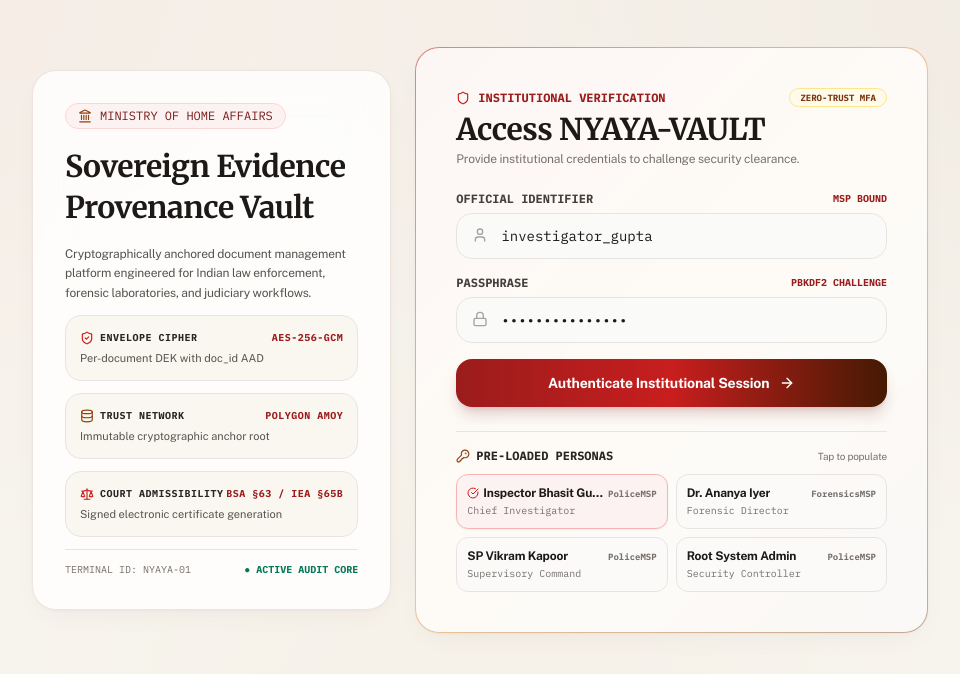
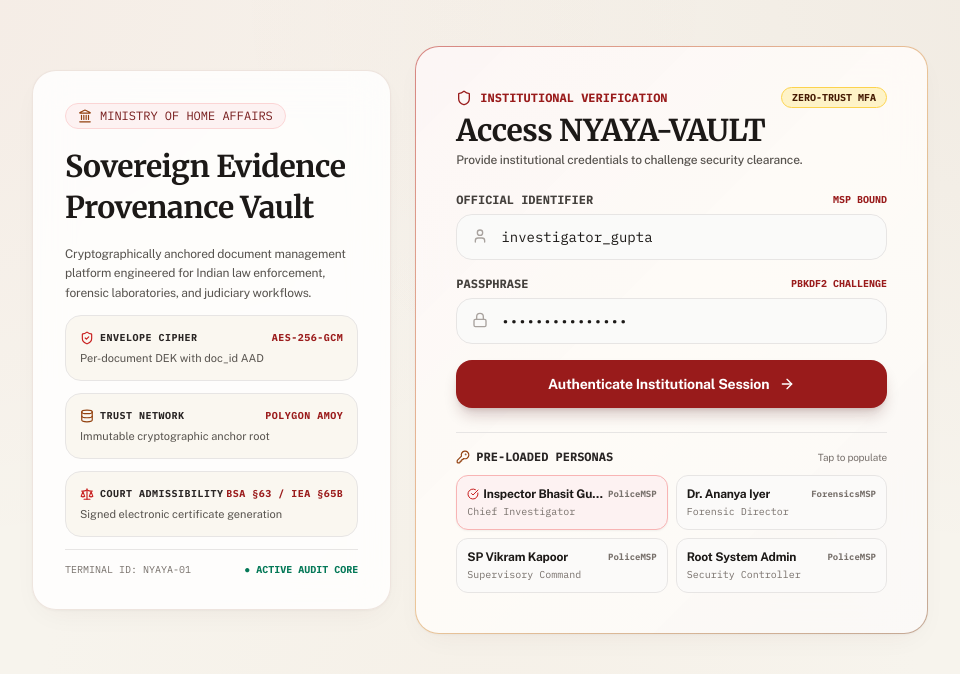
Before and after one commit to bhasitgupta/ProofVault, a React (Vite) app in the folder frontend/: page /login in a window 1280 px wide. Shown: the top 674 px of the page, without its empty margins (160-1120 px from the left). Built offline with nearby package versions, Linux system fonts and the light colour scheme.

Commit message:
style(login): reinforce institutional button contrast and verification headers

```diff
--- a/frontend/src/pages/Login.tsx
+++ b/frontend/src/pages/Login.tsx
@@ -103,17 +103,17 @@
 
           <div className="space-y-1">
             <div className="flex items-center justify-between">
-              <div className="inline-flex items-center gap-2 text-xs font-mono text-crimson-800 font-bold uppercase tracking-wider">
-                <Shield className="w-3.5 h-3.5 text-crimson-700" /> Institutional Verification
+              <div className="inline-flex items-center gap-2 text-xs font-mono text-[#991b1b] font-extrabold uppercase tracking-wider">
+                <Shield className="w-4 h-4 text-[#991b1b]" /> Institutional Verification
               </div>
-              <span className="px-2.5 py-0.5 rounded-full text-[9px] font-mono font-bold bg-amber-50 text-amber-900 border border-amber-200">
+              <span className="px-2.5 py-0.5 rounded-full text-[10px] font-mono font-bold bg-amber-100 text-amber-950 border border-amber-300">
                 ZERO-TRUST MFA
               </span>
             </div>
             <h2 className="font-serif-judicial text-2xl sm:text-3xl font-black tracking-tight text-stone-900">
               Access NYAYA-VAULT
             </h2>
-            <p className="text-xs text-stone-500">
+            <p className="text-xs text-stone-600 font-medium">
               Provide institutional credentials to challenge security clearance.
             </p>
           </div>
@@ -129,7 +129,7 @@
             <div>
               <label className="block text-xs font-bold text-stone-700 mb-1.5 flex items-center justify-between font-mono">
                 <span>OFFICIAL IDENTIFIER</span>
-                <span className="text-[10px] text-crimson-800">MSP BOUND</span>
+                <span className="text-[10px] text-[#991b1b] font-bold">MSP BOUND</span>
               </label>
               <div className="relative">
                 <User className="w-4 h-4 text-stone-400 absolute left-4 top-3.5" />
@@ -139,7 +139,7 @@
                   onChange={(e) => setUsername(e.target.value)}
                   required
                   placeholder="e.g. investigator_gupta"
-                  className="w-full pl-11 pr-4 py-3 bg-stone-50 border border-stone-200 rounded-2xl text-sm text-stone-900 placeholder-stone-400 focus:outline-none focus:border-crimson-700 focus:ring-2 focus:ring-crimson-700/15 transition-all font-mono"
+                  className="w-full pl-11 pr-4 py-3 bg-stone-50 border border-stone-200 rounded-2xl text-sm text-stone-900 placeholder-stone-400 focus:outline-none focus:border-red-700 focus:ring-2 focus:ring-red-700/15 transition-all font-mono"
                 />
               </div>
             </div>
@@ -147,7 +147,7 @@
             <div>
               <label className="block text-xs font-bold text-stone-700 mb-1.5 flex items-center justify-between font-mono">
                 <span>PASSPHRASE</span>
-                <span className="text-[10px] text-crimson-800">PBKDF2 CHALLENGE</span>
+                <span className="text-[10px] text-[#991b1b] font-bold">PBKDF2 CHALLENGE</span>
               </label>
               <div className="relative">
                 <Lock className="w-4 h-4 text-stone-400 absolute left-4 top-3.5" />
@@ -157,7 +157,7 @@
                   onChange={(e) => setPassword(e.target.value)}
                   required
                   placeholder="••••••••••••"
-                  className="w-full pl-11 pr-4 py-3 bg-stone-50 border border-stone-200 rounded-2xl text-sm text-stone-900 placeholder-stone-400 focus:outline-none focus:border-crimson-700 focus:ring-2 focus:ring-crimson-700/15 transition-all font-mono"
+                  className="w-full pl-11 pr-4 py-3 bg-stone-50 border border-stone-200 rounded-2xl text-sm text-stone-900 placeholder-stone-400 focus:outline-none focus:border-red-700 focus:ring-2 focus:ring-red-700/15 transition-all font-mono"
                 />
               </div>
             </div>
@@ -165,10 +165,10 @@
             <button
               type="submit"
               disabled={loading}
-              className="w-full flex items-center justify-center gap-2.5 py-3.5 bg-gradient-to-r from-crimson-800 via-crimson-700 to-mahogany-900 hover:from-crimson-900 hover:via-crimson-800 hover:to-mahogany-950 disabled:opacity-50 text-white text-sm font-bold rounded-2xl transition-all shadow-lg shadow-crimson-900/20 hover:shadow-crimson-900/30 mt-2 cursor-pointer group"
+              className="w-full flex items-center justify-center gap-2.5 py-3.5 bg-[#991b1b] hover:bg-[#7f1d1d] active:scale-[0.99] disabled:opacity-50 text-white text-sm font-bold rounded-2xl transition-all shadow-lg shadow-red-950/20 hover:shadow-red-950/30 mt-2 cursor-pointer group"
             >
               <span>{loading ? 'Authenticating Security Gate...' : 'Authenticate Institutional Session'}</span>
-              <ArrowRight className="w-4 h-4 group-hover:translate-x-1 transition-transform" />
+              <ArrowRight className="w-4 h-4 group-hover:translate-x-1 transition-transform text-white" />
             </button>
           </form>
 
```
